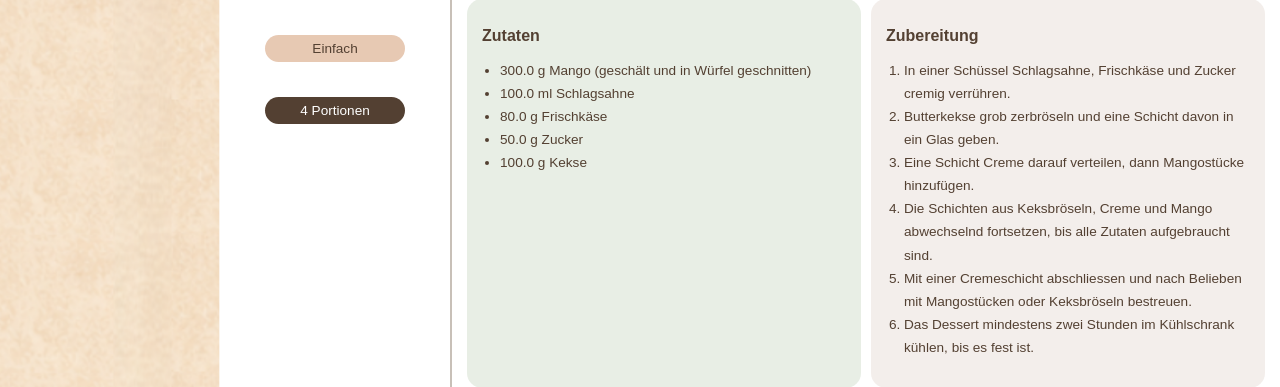
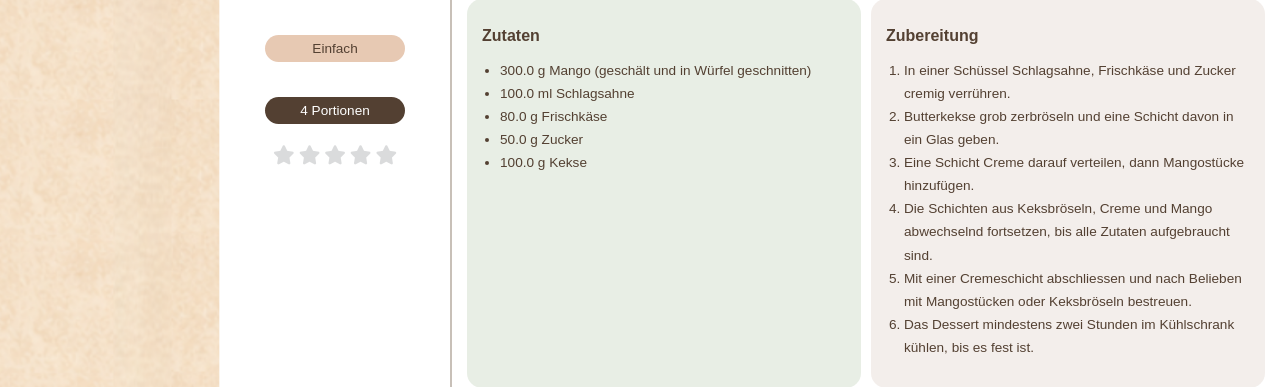
Before and after one commit to stokicteodora/rezeptwebseite, a Flask app: page /recipe/1 in a window 1280 px wide. Shown: the part 579-966 px from the top of the page. Run offline with Flask 3, Linux system fonts and the light colour scheme; data comes from the database, SQL or seed files in the repository; some web fonts are replaced.

Commit message:
Bewertung

```diff
--- a/static/css/style.css
+++ b/static/css/style.css
@@ -359,3 +359,18 @@ html, body {
 #heart-button.active {
   color: rgb(205, 161, 161);
 }
+
+.detail-stars {
+  display: flex;
+  flex-direction: row;
+  gap: 4px;
+}
+
+.detail-stars i {
+  color: rgba(194, 195, 196, 0.6);
+  font-size: 1.2rem;
+}
+
+.fa-star.active {
+  color: rgb(254, 236, 134);
+}
--- a/static/js/detail.js
+++ b/static/js/detail.js
@@ -12,15 +12,26 @@ if (deletebutton) {
 
 document.addEventListener("DOMContentLoaded", () => {
   const heart = document.getElementById("heart-button");
+  const stars = document.querySelectorAll(".detail-stars .fa-star");
   const recipeId = heart.dataset.recipeId;
   const key = `heart-${recipeId}`;
+  const saved = parseInt(localStorage.getItem(`stars-${recipeId}`)) || 0;
 
   if (localStorage.getItem(key) === "true") {
     heart.classList.add("active");
   }
 
+  stars.forEach((s, j) => s.classList.toggle("active", j < saved));
+
   heart.addEventListener("click", () => {
     heart.classList.toggle("active");
     localStorage.setItem(key, heart.classList.contains("active"));
   });
+
+  stars.forEach((star, i) => {
+    star.addEventListener("click", () => {
+      stars.forEach((s, j) => s.classList.toggle("active", j <= i));
+      localStorage.setItem(`stars-${recipeId}`, i + 1);
+    });
+  });
 });
--- a/templates/detail.html
+++ b/templates/detail.html
@@ -5,6 +5,7 @@
   <title>{{ recipe.name }}</title>
   <link rel="stylesheet" href="{{ url_for('static', filename='css/style.css') }}">
   <script src="{{ url_for('static', filename='js/detail.js') }}" defer></script>
+  <link rel="stylesheet" href="https://cdnjs.cloudflare.com/ajax/libs/font-awesome/6.7.2/css/all.min.css">
   <link rel="stylesheet" href="https://cdnjs.cloudflare.com/ajax/libs/font-awesome/6.7.2/css/all.min.css">
 </head>
 <body class="detail-body">
@@ -32,6 +33,13 @@
           <p class="detail-time">{{ recipe.preparation_time }} Minuten</p>
           <p class="detail-difficulty-badge">{{ recipe.difficulty }}</p>
           <p class="detail-portions-badge">{{ recipe.portions }} Portionen</p>
+          <div class="detail-stars">
+            <i class="fa-solid fa-star"></i>
+            <i class="fa-solid fa-star"></i>
+            <i class="fa-solid fa-star"></i>
+            <i class="fa-solid fa-star"></i>
+            <i class="fa-solid fa-star"></i>
+          </div>
         </div>
 
         <div class="detail-main">
```
